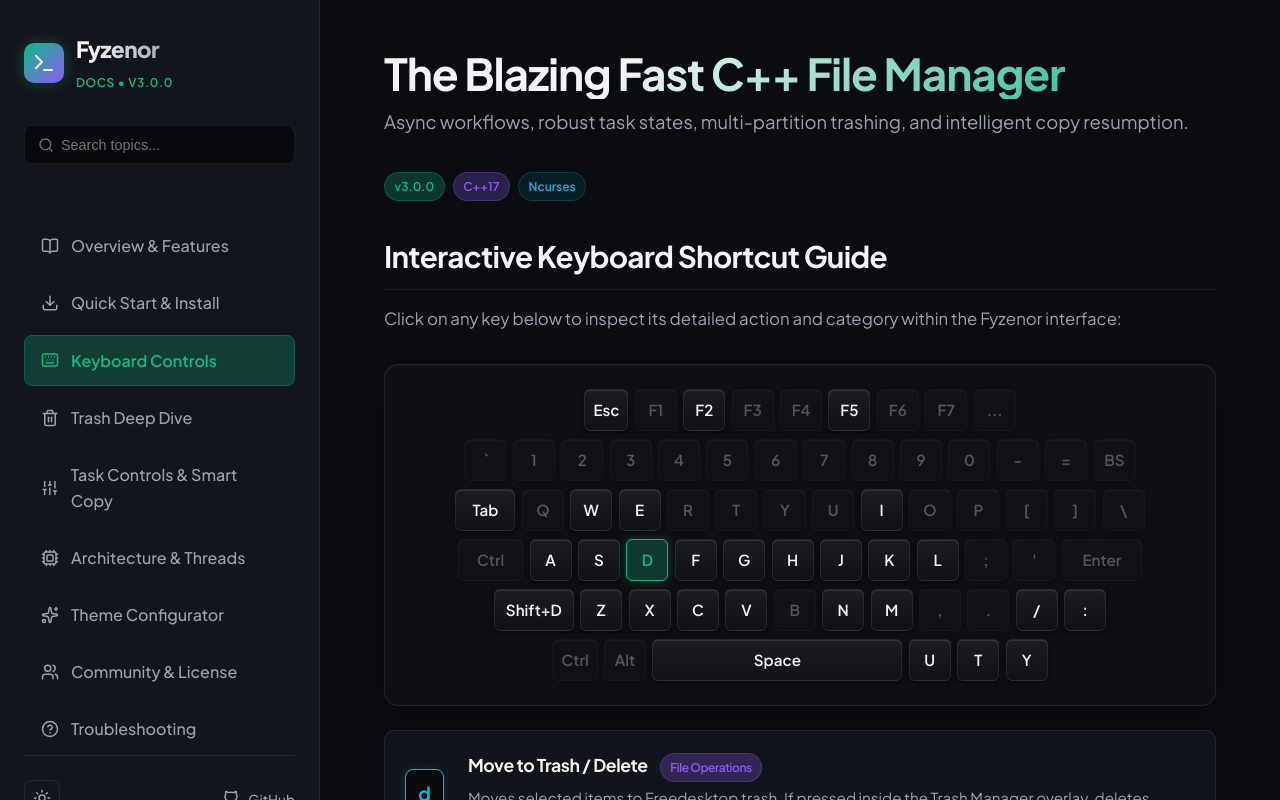
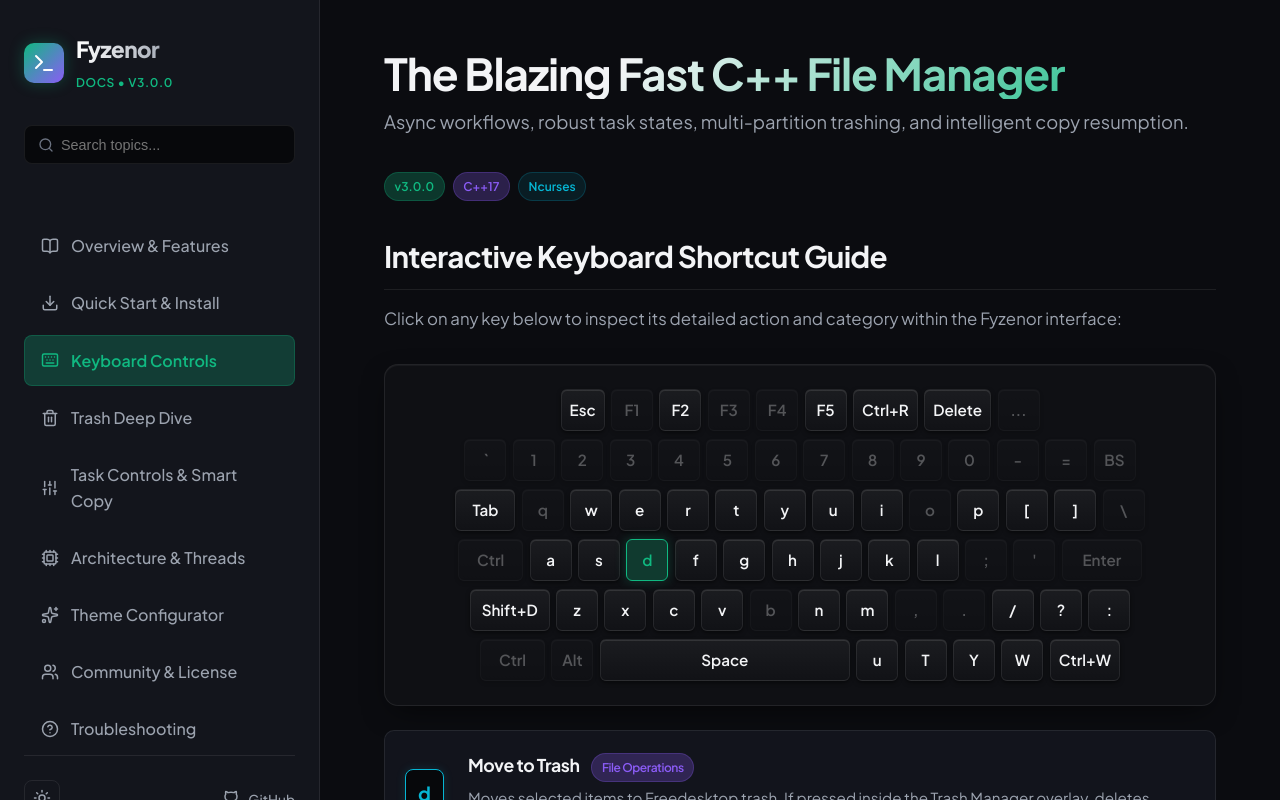
Before and after one commit to Bimbok/fyzenor-docs, a React (Vite) app: page / in a window 1280 px wide. Both pictures are taken after a click on the element "Keyboard Controls". Shown: the top 800 px of the page. Built offline with nearby package versions, Linux system fonts and the light colour scheme.

Commit message:
feat: Add missing tab and help panel keymaps to virtual keyboard and index listings

```diff
--- a/src/App.tsx
+++ b/src/App.tsx
@@ -76,43 +76,51 @@
     setTimeout(() => setCopiedText(null), 2000);
   };
 
-  // Keyboard map metadata - fully expanded matching README
+  // Keyboard map metadata - fully expanded matching README and Help panel
   const keyMap: Record<string, { title: string; desc: string; category: string }> = {
-    'k': { title: 'Move Up', desc: 'Moves selection up inside the active directory listing or sidebar.', category: 'Navigation' },
-    'j': { title: 'Move Down', desc: 'Moves selection down inside the active directory listing or sidebar.', category: 'Navigation' },
-    'h': { title: 'Go to Parent / Clear Search', desc: 'Navigates back to the parent directory. If a content search view is open, clears search results.', category: 'Navigation' },
-    'l': { title: 'Open File / Enter Directory', desc: 'Opens the selected file in your terminal-based editor (or default viewer) / enters highlighted folder.', category: 'Navigation' },
+    'j': { title: 'Navigate (Down)', desc: 'Moves selection down inside the active directory listing or sidebar.', category: 'Navigation' },
+    'k': { title: 'Navigate (Up)', desc: 'Moves selection up inside the active directory listing or sidebar.', category: 'Navigation' },
+    'h': { title: 'Back / Clear Search', desc: 'Navigates back to the parent directory. If a content search view is open, clears search results.', category: 'Navigation' },
+    'l': { title: 'Open / Enter Directory', desc: 'Opens the selected file in your terminal-based editor (or default viewer) / enters highlighted folder.', category: 'Navigation' },
     'g': { title: 'Go to Top', desc: 'Instantly scrolls the active listing to the first item.', category: 'Navigation' },
     'G': { title: 'Go to Bottom', desc: 'Instantly scrolls the active listing to the last item.', category: 'Navigation' },
-    '/': { title: 'Search Content', desc: 'Launches an interactive file content search using ripgrep (rg) across the active folder.', category: 'Navigation' },
+    '/': { title: 'Search (ripgrep)', desc: 'Launches an interactive file content search using ripgrep (rg) across the active folder.', category: 'Navigation' },
     'f': { title: 'Fuzzy Find', desc: 'Fuzzy searches file and directory names inside the current folder.', category: 'Navigation' },
-    'w': { title: 'Active Tasks Overlay', desc: 'Opens the background task worker queue manager overlay to monitor, pause, or kill tasks.', category: 'Navigation' },
-    'y': { title: 'Yank (Copy)', desc: 'Copies selected items or current file path to internal clipboard.', category: 'File Operations' },
+    'w': { title: 'Show Active Tasks', desc: 'Opens the background task worker queue manager overlay to monitor, pause, or kill tasks.', category: 'Navigation' },
+    'y': { title: 'Copy (Yank)', desc: 'Copies selected items or current file path to internal clipboard.', category: 'File Operations' },
     'x': { title: 'Cut', desc: 'Cuts selected items to internal clipboard (items will be moved when pasted).', category: 'File Operations' },
     'p': { title: 'Paste', desc: 'Pastes items from the clipboard. Automatically handles smart block-level file copy resumption if interrupted.', category: 'File Operations' },
     'Y': { title: 'Paste as Symlink', desc: 'Creates absolute symlinks of clipboard items at the current directory.', category: 'File Operations' },
-    'd': { title: 'Move to Trash / Delete', desc: 'Moves selected items to Freedesktop trash. If pressed inside the Trash Manager overlay, deletes highlighted items permanently.', category: 'File Operations' },
+    'd': { title: 'Move to Trash', desc: 'Moves selected items to Freedesktop trash. If pressed inside the Trash Manager overlay, deletes highlighted items permanently.', category: 'File Operations' },
+    'Delete': { title: 'Move to Trash', desc: 'Moves selected items to Freedesktop trash. (Same behavior as d).', category: 'File Operations' },
     'D': { title: 'Delete Permanently', desc: 'Bypasses the Trash bin completely and deletes selected files permanently after a confirmation prompt.', category: 'File Operations' },
-    'T': { title: 'Toggle Trash Manager', desc: 'Opens the unified Trash Manager interface, scanning and listing all deleted items across partition bins.', category: 'File Operations' },
-    'u': { title: 'Undo Trash', desc: 'Undoes the last move-to-trash action, restoring files back to their original partition paths.', category: 'File Operations' },
+    'T': { title: 'Toggle Trash Manager', desc: 'Opens the unified Trash Manager interface, scanning and listing all deleted items across partition trash folders.', category: 'File Operations' },
+    'u': { title: 'Undo Trash Action', desc: 'Undoes the last move-to-trash action, restoring files back to their original partition paths.', category: 'File Operations' },
     'r': { title: 'Rename / Restore', desc: 'Renames current file (launches bulk editor renaming if multiple files are selected). If inside the Trash Manager, restores highlighted items to their original path.', category: 'File Operations' },
     'n': { title: 'New File', desc: 'Prompts to create a new blank file in the current directory.', category: 'File Operations' },
     'N': { title: 'New Folder', desc: 'Prompts to create a new empty directory.', category: 'File Operations' },
-    'z': { title: 'Zip Selection', desc: 'Asynchronously packs selected files and folders into a zip archive.', category: 'File Operations' },
+    'z': { title: 'Zip', desc: 'Asynchronously packs selected files and folders into a zip archive.', category: 'File Operations' },
     'e': { title: 'Extract / Empty Trash', desc: 'Extracts highlighted archive. If inside the Trash Manager, empties all partition trash bins.', category: 'File Operations' },
     'c': { title: 'Copy Absolute Path', desc: 'Copies the absolute path of the current file directly into the system clipboard.', category: 'File Operations' },
     'Space': { title: 'Select Item', desc: 'Toggles the selection state of the highlighted file/folder for bulk operations.', category: 'Selection' },
-    'v': { title: 'Toggle Selection', desc: 'Similar to Space, toggles selection of the highlighted item.', category: 'Selection' },
+    'v': { title: 'Select Item', desc: 'Similar to Space, toggles selection of the highlighted item.', category: 'Selection' },
     'a': { title: 'Select All', desc: 'Selects all visible files and folders in the current directory.', category: 'Selection' },
-    'Esc': { title: 'Clear Selections', desc: 'Deselects all files and closes active dialogs/searches.', category: 'Selection' },
-    '.': { title: 'Toggle Hidden Files', desc: 'Toggles visibility of hidden files and dotfolders.', category: 'View' },
-    's': { title: 'Cycle Sorting Modes', desc: 'Cycles sorting criteria between Name, Size (Descending), and Date Modified (Descending).', category: 'View' },
+    'Esc': { title: 'Clear Selection', desc: 'Deselects all files and closes active dialogs/searches.', category: 'Selection' },
+    '.': { title: 'Toggle Hidden', desc: 'Toggles visibility of hidden files and dotfolders.', category: 'View' },
+    's': { title: 'Toggle Sorting', desc: 'Cycles sorting criteria between Name, Size (Descending), and Date Modified (Descending).', category: 'View' },
     'P': { title: 'Pin Directory', desc: 'Pins current directory path to persistent bookmarks saved in `~/.fm_pins`.', category: 'View' },
-    'Tab': { title: 'Switch Focus', desc: 'Switches keyboard focus between Files list and Bookmarks sidebar. In Dual-Pane, switches active pane focus.', category: 'View' },
+    'Tab': { title: 'Toggle Pinned / Switch Pane', desc: 'Switches keyboard focus between Files list and Bookmarks sidebar. In Dual-Pane, switches active pane focus.', category: 'View' },
     'F2': { title: 'Dual-Pane Mode', desc: 'Toggles side-by-side vertical file browser panels for rapid navigation and copying.', category: 'View' },
-    'F5': { title: 'Refresh Browser', desc: 'Forces folder re-indexing, clears sizes caches, and redraws the UI.', category: 'View' },
-    'i': { title: 'File Details Overlay', desc: 'Displays detailed metadata overlay (UID, GID, file permissions, dates, size).', category: 'View' },
-    'm': { title: 'Mounts Manager', desc: 'Opens block devices overlay to mount/unmount USB drives and Android mobile phones.', category: 'View' },
+    'F5': { title: 'Refresh Directory', desc: 'Forces folder re-indexing, clears sizes caches, and redraws the UI.', category: 'View' },
+    'Ctrl+R': { title: 'Refresh Directory', desc: 'Forces folder re-indexing, clears sizes caches, and redraws the UI. (Alternative to F5).', category: 'View' },
+    'i': { title: 'Show File Details', desc: 'Displays detailed metadata overlay (UID, GID, file permissions, dates, size).', category: 'View' },
+    'm': { title: 'Mounts & External Devices', desc: 'Opens block devices overlay to mount/unmount USB drives and Android mobile phones.', category: 'View' },
+    't': { title: 'Create New Tab', desc: 'Creates a new directory browser tab.', category: 'Tabs' },
+    'W': { title: 'Close Current Tab', desc: 'Closes the current browser tab. (Alternative: Ctrl+W).', category: 'Tabs' },
+    'Ctrl+W': { title: 'Close Current Tab', desc: 'Closes the current browser tab. (Alternative to W).', category: 'Tabs' },
+    '[': { title: 'Prev Tab', desc: 'Switches focus to the previous active tab.', category: 'Tabs' },
+    ']': { title: 'Next Tab', desc: 'Switches focus to the next active tab.', category: 'Tabs' },
+    '?': { title: 'Show Help Panel', desc: 'Opens the built-in help and keybindings overlay panel.', category: 'General' },
     ':': { title: 'Shell Command Prompt', desc: 'Launches prompt to execute shell commands globally (append & for background tasks).', category: 'Operations' }
   };
 
@@ -697,8 +705,8 @@
                   <div className="key-cap" style={{ opacity: 0.3 }}>F3</div>
                   <div className="key-cap" style={{ opacity: 0.3 }}>F4</div>
                   <div className={`key-cap ${selectedKey === 'F5' ? 'active' : ''}`} onClick={() => setSelectedKey('F5')}>F5</div>
-                  <div className="key-cap" style={{ opacity: 0.3 }}>F6</div>
-                  <div className="key-cap" style={{ opacity: 0.3 }}>F7</div>
+                  <div className={`key-cap ${selectedKey === 'Ctrl+R' ? 'active' : ''}`} onClick={() => setSelectedKey('Ctrl+R')}>Ctrl+R</div>
+                  <div className={`key-cap ${selectedKey === 'Delete' ? 'active' : ''}`} onClick={() => setSelectedKey('Delete')}>Delete</div>
                   <div className="key-cap" style={{ opacity: 0.3 }}>...</div>
                 </div>
                 {/* Row 2 */}
@@ -721,32 +729,32 @@
                 {/* Row 3 */}
                 <div className="keyboard-row">
                   <div className={`key-cap spacer-tab ${selectedKey === 'Tab' ? 'active' : ''}`} onClick={() => setSelectedKey('Tab')}>Tab</div>
-                  <div className="key-cap" style={{ opacity: 0.3 }}>Q</div>
-                  <div className={`key-cap ${selectedKey === 'w' ? 'active' : ''}`} onClick={() => setSelectedKey('w')}>W</div>
-                  <div className={`key-cap ${selectedKey === 'e' ? 'active' : ''}`} onClick={() => setSelectedKey('e')}>E</div>
-                  <div className="key-cap" style={{ opacity: 0.3 }}>R</div>
-                  <div className="key-cap" style={{ opacity: 0.3 }}>T</div>
-                  <div className="key-cap" style={{ opacity: 0.3 }}>Y</div>
-                  <div className="key-cap" style={{ opacity: 0.3 }}>U</div>
-                  <div className={`key-cap ${selectedKey === 'i' ? 'active' : ''}`} onClick={() => setSelectedKey('i')}>I</div>
-                  <div className="key-cap" style={{ opacity: 0.3 }}>O</div>
-                  <div className="key-cap" style={{ opacity: 0.3 }}>P</div>
-                  <div className="key-cap" style={{ opacity: 0.3 }}>[</div>
-                  <div className="key-cap" style={{ opacity: 0.3 }}>]</div>
+                  <div className="key-cap" style={{ opacity: 0.3 }}>q</div>
+                  <div className={`key-cap ${selectedKey === 'w' ? 'active' : ''}`} onClick={() => setSelectedKey('w')}>w</div>
+                  <div className={`key-cap ${selectedKey === 'e' ? 'active' : ''}`} onClick={() => setSelectedKey('e')}>e</div>
+                  <div className={`key-cap ${selectedKey === 'r' ? 'active' : ''}`} onClick={() => setSelectedKey('r')}>r</div>
+                  <div className={`key-cap ${selectedKey === 't' ? 'active' : ''}`} onClick={() => setSelectedKey('t')}>t</div>
+                  <div className={`key-cap ${selectedKey === 'y' ? 'active' : ''}`} onClick={() => setSelectedKey('y')}>y</div>
+                  <div className={`key-cap ${selectedKey === 'u' ? 'active' : ''}`} onClick={() => setSelectedKey('u')}>u</div>
+                  <div className={`key-cap ${selectedKey === 'i' ? 'active' : ''}`} onClick={() => setSelectedKey('i')}>i</div>
+                  <div className="key-cap" style={{ opacity: 0.3 }}>o</div>
+                  <div className={`key-cap ${selectedKey === 'p' ? 'active' : ''}`} onClick={() => setSelectedKey('p')}>p</div>
+                  <div className={`key-cap ${selectedKey === '[' ? 'active' : ''}`} onClick={() => setSelectedKey('[')}>[</div>
+                  <div className={`key-cap ${selectedKey === ']' ? 'active' : ''}`} onClick={() => setSelectedKey(']')}>]</div>
                   <div className="key-cap" style={{ opacity: 0.3 }}>\</div>
                 </div>
                 {/* Row 4 */}
                 <div className="keyboard-row">
                   <div className="key-cap spacer-ctrl" style={{ opacity: 0.3 }}>Ctrl</div>
-                  <div className={`key-cap ${selectedKey === 'a' ? 'active' : ''}`} onClick={() => setSelectedKey('a')}>A</div>
-                  <div className={`key-cap ${selectedKey === 's' ? 'active' : ''}`} onClick={() => setSelectedKey('s')}>S</div>
-                  <div className={`key-cap ${selectedKey === 'd' ? 'active' : ''}`} onClick={() => setSelectedKey('d')}>D</div>
-                  <div className={`key-cap ${selectedKey === 'f' ? 'active' : ''}`} onClick={() => setSelectedKey('f')}>F</div>
-                  <div className={`key-cap ${selectedKey === 'g' ? 'active' : ''}`} onClick={() => setSelectedKey('g')}>G</div>
-                  <div className={`key-cap ${selectedKey === 'h' ? 'active' : ''}`} onClick={() => setSelectedKey('h')}>H</div>
-                  <div className={`key-cap ${selectedKey === 'j' ? 'active' : ''}`} onClick={() => setSelectedKey('j')}>J</div>
-                  <div className={`key-cap ${selectedKey === 'k' ? 'active' : ''}`} onClick={() => setSelectedKey('k')}>K</div>
-                  <div className={`key-cap ${selectedKey === 'l' ? 'active' : ''}`} onClick={() => setSelectedKey('l')}>L</div>
+                  <div className={`key-cap ${selectedKey === 'a' ? 'active' : ''}`} onClick={() => setSelectedKey('a')}>a</div>
+                  <div className={`key-cap ${selectedKey === 's' ? 'active' : ''}`} onClick={() => setSelectedKey('s')}>s</div>
+                  <div className={`key-cap ${selectedKey === 'd' ? 'active' : ''}`} onClick={() => setSelectedKey('d')}>d</div>
+                  <div className={`key-cap ${selectedKey === 'f' ? 'active' : ''}`} onClick={() => setSelectedKey('f')}>f</div>
+                  <div className={`key-cap ${selectedKey === 'g' ? 'active' : ''}`} onClick={() => setSelectedKey('g')}>g</div>
+                  <div className={`key-cap ${selectedKey === 'h' ? 'active' : ''}`} onClick={() => setSelectedKey('h')}>h</div>
+                  <div className={`key-cap ${selectedKey === 'j' ? 'active' : ''}`} onClick={() => setSelectedKey('j')}>j</div>
+                  <div className={`key-cap ${selectedKey === 'k' ? 'active' : ''}`} onClick={() => setSelectedKey('k')}>k</div>
+                  <div className={`key-cap ${selectedKey === 'l' ? 'active' : ''}`} onClick={() => setSelectedKey('l')}>l</div>
                   <div className="key-cap" style={{ opacity: 0.3 }}>;</div>
                   <div className="key-cap" style={{ opacity: 0.3 }}>'</div>
                   <div className="key-cap spacer-enter" style={{ opacity: 0.3 }}>Enter</div>
@@ -754,26 +762,29 @@
                 {/* Row 5 */}
                 <div className="keyboard-row">
                   <div className={`key-cap spacer-shift ${selectedKey === 'D' ? 'active' : ''}`} onClick={() => setSelectedKey('D')}>Shift+D</div>
-                  <div className={`key-cap ${selectedKey === 'z' ? 'active' : ''}`} onClick={() => setSelectedKey('z')}>Z</div>
-                  <div className={`key-cap ${selectedKey === 'x' ? 'active' : ''}`} onClick={() => setSelectedKey('x')}>X</div>
-                  <div className={`key-cap ${selectedKey === 'c' ? 'active' : ''}`} onClick={() => setSelectedKey('c')}>C</div>
-                  <div className={`key-cap ${selectedKey === 'v' ? 'active' : ''}`} onClick={() => setSelectedKey('v')}>V</div>
-                  <div className="key-cap" style={{ opacity: 0.3 }}>B</div>
-                  <div className={`key-cap ${selectedKey === 'n' ? 'active' : ''}`} onClick={() => setSelectedKey('n')}>N</div>
-                  <div className={`key-cap ${selectedKey === 'm' ? 'active' : ''}`} onClick={() => setSelectedKey('m')}>M</div>
+                  <div className={`key-cap ${selectedKey === 'z' ? 'active' : ''}`} onClick={() => setSelectedKey('z')}>z</div>
+                  <div className={`key-cap ${selectedKey === 'x' ? 'active' : ''}`} onClick={() => setSelectedKey('x')}>x</div>
+                  <div className={`key-cap ${selectedKey === 'c' ? 'active' : ''}`} onClick={() => setSelectedKey('c')}>c</div>
+                  <div className={`key-cap ${selectedKey === 'v' ? 'active' : ''}`} onClick={() => setSelectedKey('v')}>v</div>
+                  <div className="key-cap" style={{ opacity: 0.3 }}>b</div>
+                  <div className={`key-cap ${selectedKey === 'n' ? 'active' : ''}`} onClick={() => setSelectedKey('n')}>n</div>
+                  <div className={`key-cap ${selectedKey === 'm' ? 'active' : ''}`} onClick={() => setSelectedKey('m')}>m</div>
                   <div className="key-cap" style={{ opacity: 0.3 }}>,</div>
                   <div className="key-cap" style={{ opacity: 0.3 }}>.</div>
                   <div className={`key-cap ${selectedKey === '/' ? 'active' : ''}`} onClick={() => setSelectedKey('/')}>/</div>
+                  <div className={`key-cap ${selectedKey === '?' ? 'active' : ''}`} onClick={() => setSelectedKey('?')}>?</div>
                   <div className={`key-cap ${selectedKey === ':' ? 'active' : ''}`} onClick={() => setSelectedKey(':')}>:</div>
                 </div>
                 {/* Row 6 */}
                 <div className="keyboard-row">
-                  <div className="key-cap" style={{ opacity: 0.3 }}>Ctrl</div>
+                  <div className="key-cap spacer-ctrl" style={{ opacity: 0.3 }}>Ctrl</div>
                   <div className="key-cap" style={{ opacity: 0.3 }}>Alt</div>
                   <div className={`key-cap spacer-space ${selectedKey === 'Space' ? 'active' : ''}`} onClick={() => setSelectedKey('Space')}>Space</div>
-                  <div className={`key-cap ${selectedKey === 'u' ? 'active' : ''}`} onClick={() => setSelectedKey('u')}>U</div>
+                  <div className={`key-cap ${selectedKey === 'u' ? 'active' : ''}`} onClick={() => setSelectedKey('u')}>u</div>
                   <div className={`key-cap ${selectedKey === 'T' ? 'active' : ''}`} onClick={() => setSelectedKey('T')}>T</div>
                   <div className={`key-cap ${selectedKey === 'Y' ? 'active' : ''}`} onClick={() => setSelectedKey('Y')}>Y</div>
+                  <div className={`key-cap ${selectedKey === 'W' ? 'active' : ''}`} onClick={() => setSelectedKey('W')}>W</div>
+                  <div className={`key-cap ${selectedKey === 'Ctrl+W' ? 'active' : ''}`} onClick={() => setSelectedKey('Ctrl+W')}>Ctrl+W</div>
                 </div>
               </div>
 
@@ -867,6 +878,46 @@
                 </thead>
                 <tbody>
                   {Object.entries(keyMap).filter(([_, v]) => v.category === 'View').map(([k, item]) => (
+                    <tr key={k} style={{ cursor: 'pointer' }} onClick={() => setSelectedKey(k)}>
+                      <td><code style={{ color: 'var(--accent-cyan)' }}>{k}</code></td>
+                      <td>{item.desc}</td>
+                    </tr>
+                  ))}
+                </tbody>
+              </table>
+            </div>
+
+            <h3>5. Tab Controls</h3>
+            <div className="table-container">
+              <table className="doc-table">
+                <thead>
+                  <tr>
+                    <th>Shortcut</th>
+                    <th>Description</th>
+                  </tr>
+                </thead>
+                <tbody>
+                  {Object.entries(keyMap).filter(([_, v]) => v.category === 'Tabs').map(([k, item]) => (
+                    <tr key={k} style={{ cursor: 'pointer' }} onClick={() => setSelectedKey(k)}>
+                      <td><code style={{ color: 'var(--accent-cyan)' }}>{k}</code></td>
+                      <td>{item.desc}</td>
+                    </tr>
+                  ))}
+                </tbody>
+              </table>
+            </div>
+
+            <h3>6. General Help</h3>
+            <div className="table-container">
+              <table className="doc-table">
+                <thead>
+                  <tr>
+                    <th>Shortcut</th>
+                    <th>Description</th>
+                  </tr>
+                </thead>
+                <tbody>
+                  {Object.entries(keyMap).filter(([_, v]) => v.category === 'General').map(([k, item]) => (
                     <tr key={k} style={{ cursor: 'pointer' }} onClick={() => setSelectedKey(k)}>
                       <td><code style={{ color: 'var(--accent-cyan)' }}>{k}</code></td>
                       <td>{item.desc}</td>
```
